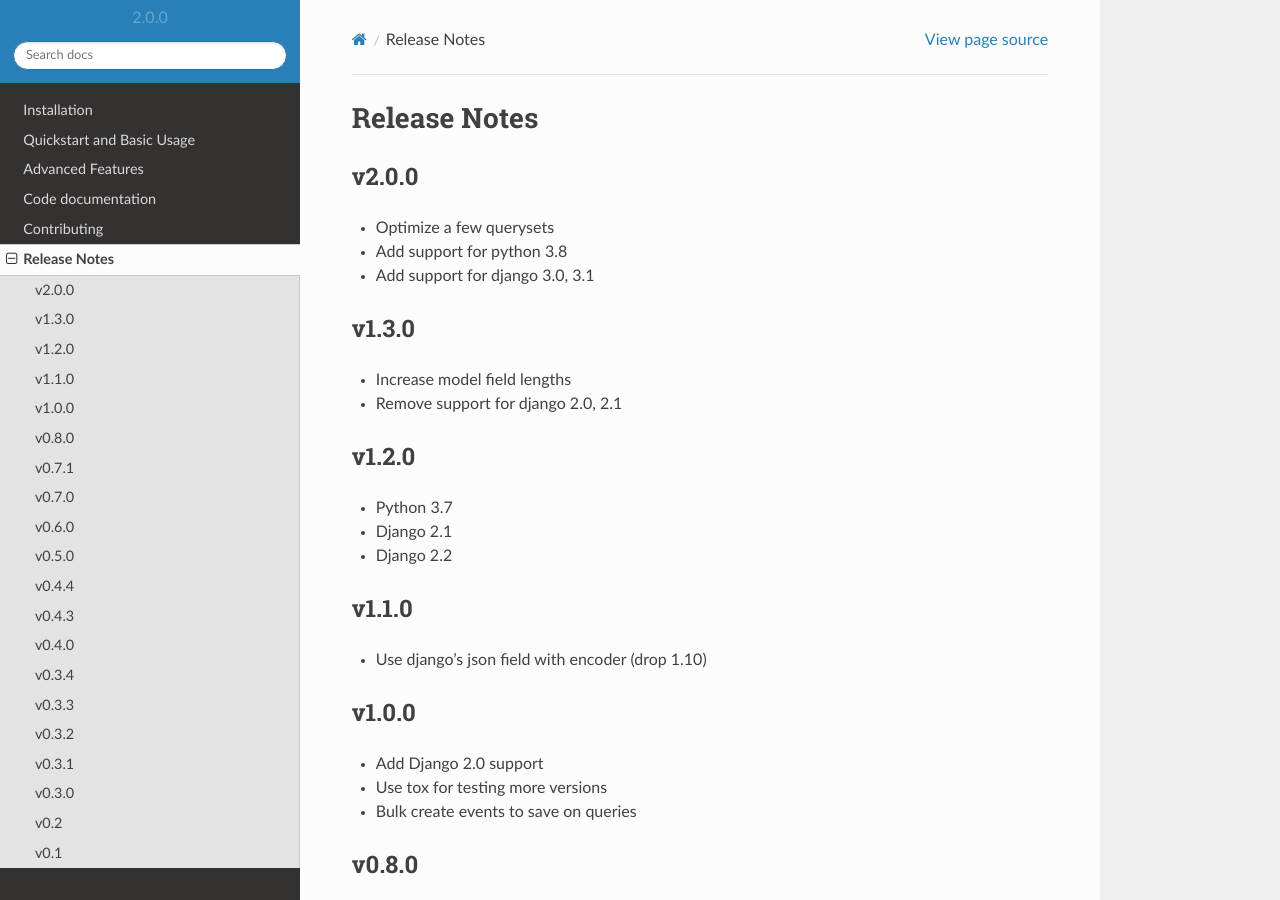
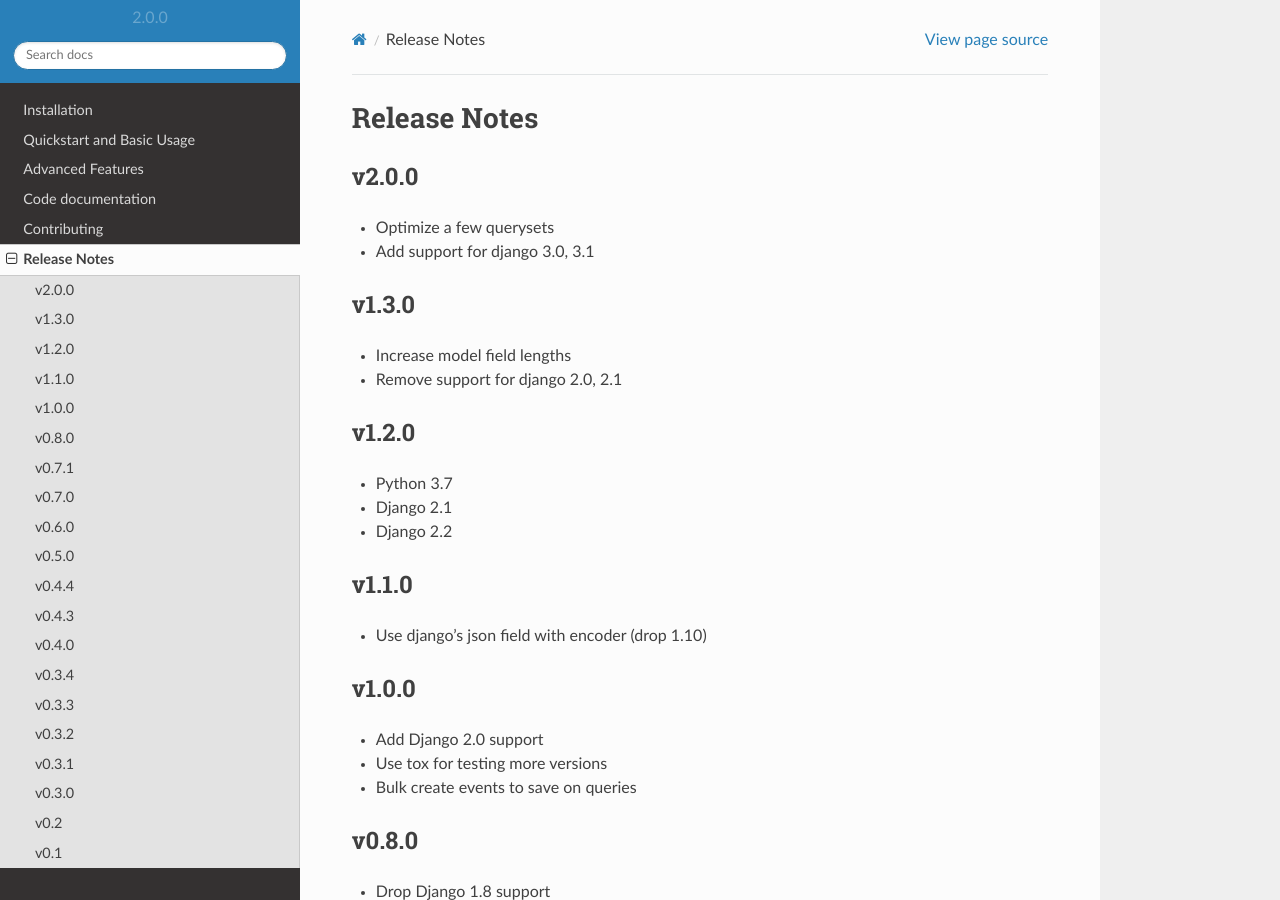
Before and after one commit to ambitioninc/django-entity-event, a Sphinx documentation site: the page built from docs/release_notes.rst, in a window 1280 px wide and 900 px high. Built offline with Sphinx 7.4.7 and the Read the Docs theme 2.0.0, drawn with Linux system fonts in a browser that asks for light colours.

Commit message:
remove 3.8 support

```diff
--- a/docs/release_notes.rst
+++ b/docs/release_notes.rst
@@ -4,7 +4,6 @@ Release Notes
 v2.0.0
 ------
 * Optimize a few querysets
-* Add support for python 3.8
 * Add support for django 3.0, 3.1
 
 v1.3.0
```
Also changed, not shown: .travis.yml, 1 other file.
